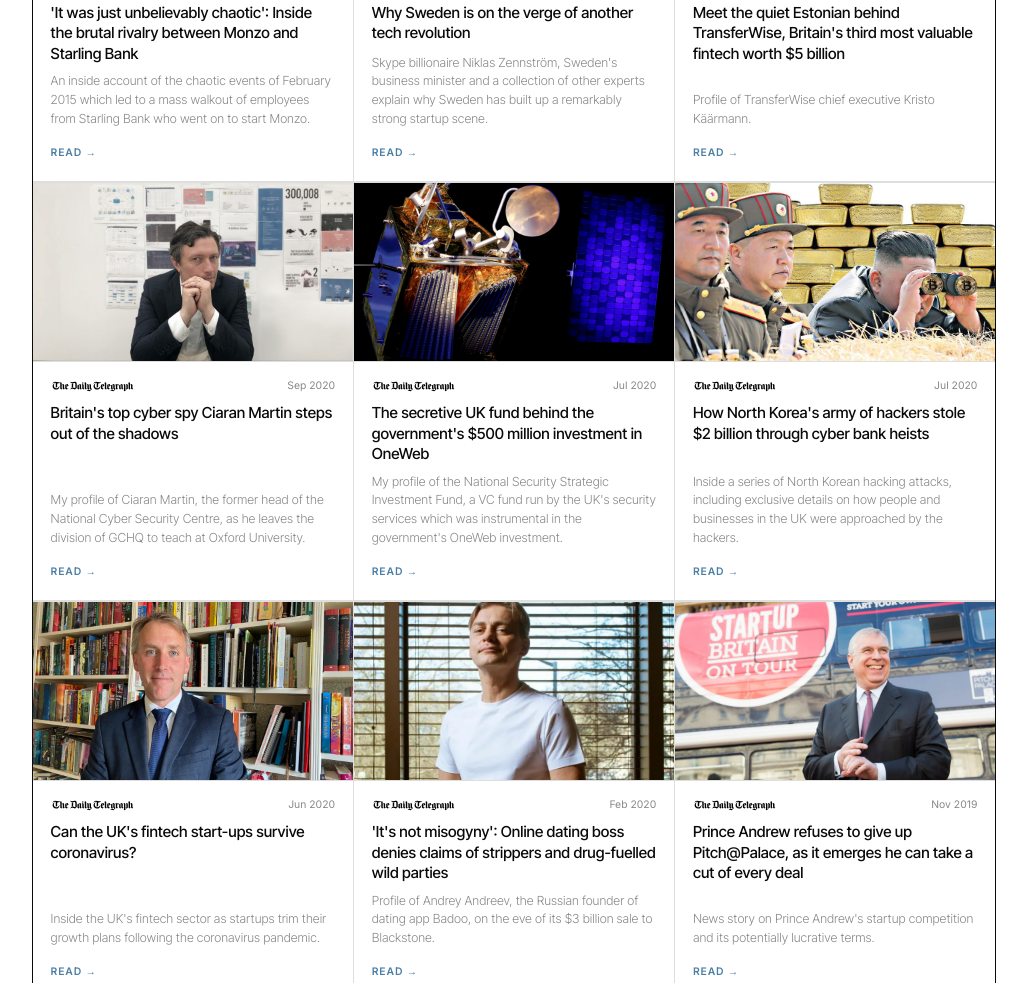
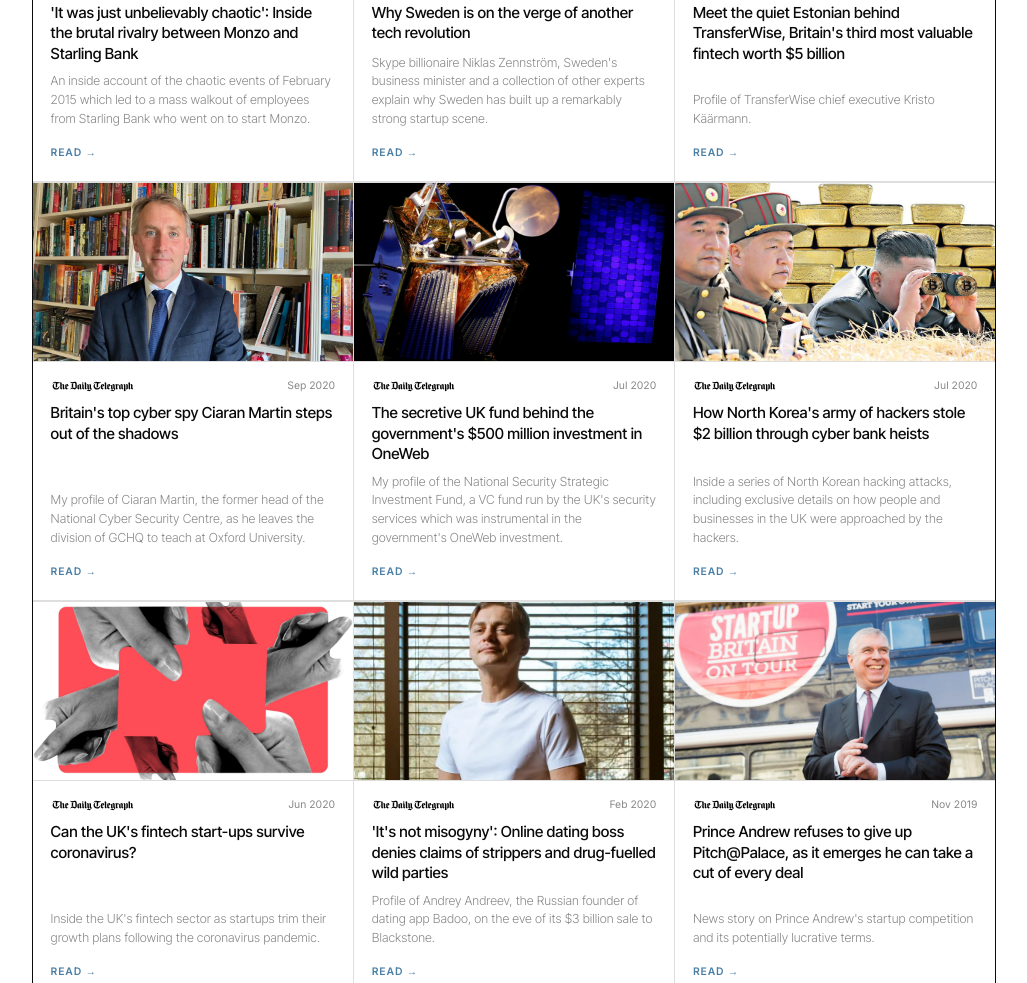
Before and after one commit to jamesliamcook/jamesliamcook.com, a plain HTML site: page writing.html in a window 1280 px wide. Shown: the part 882-1865 px from the top of the page, without its empty margins (126-1153 px from the left). Drawn offline with Linux system fonts and the light colour scheme.

Commit message:
Add files via upload

```diff
--- a/writing.html
+++ b/writing.html
@@ -105,7 +105,7 @@
 <span class="clip-card-read">Read →</span>
 </div>
 </a> <a class="clip-card" href="https://www.telegraph.co.uk/technology/2020/09/21/britains-top-cyber-spy-ciaran-martin-steps-shadows/" target="_blank">
-<img alt="" class="clip-thumb" decoding="async" loading="lazy" src="images/image-2_trans_NvBQzQNjv4BqEDjTm7JpzhSGR1_8ApEWQA1vLvhkMtVb21dMmpQBfEs.jpg"/>
+<img alt="" class="clip-thumb" decoding="async" loading="lazy" src="images/IMG_1095_trans_NvBQzQNjv4BqY0XMnE4berkpvWhc-fw2CJhRUwJo6XBGtuaDM9Pzn2s.webp"/>
 <div class="clip-card-body">
 <div class="clip-card-meta">
 <span class="clip-pub pub-telegraph"><img src="daily-telegraph.svg" alt="The Daily Telegraph" class="pub-logo-img"></span>
@@ -138,7 +138,7 @@
 <span class="clip-card-read">Read →</span>
 </div>
 </a> <a class="clip-card" href="https://www.telegraph.co.uk/technology/2020/06/07/can-uks-fintech-start-ups-survive-coronavirus/" target="_blank">
-<img alt="" class="clip-thumb" decoding="async" loading="lazy" src="images/IMG_1095_trans_NvBQzQNjv4BqY0XMnE4berkpvWhc-fw2CJhRUwJo6XBGtuaDM9Pzn2s.webp"/>
+<img alt="" class="clip-thumb" decoding="async" loading="lazy" src="images/MONZO2_trans_NvBQzQNjv4BqqVzuuqpFlyLIwiB6NTmJwfSVWeZ_vEN7c6bHu2jJnT8.jpg"/>
 <div class="clip-card-body">
 <div class="clip-card-meta">
 <span class="clip-pub pub-telegraph"><img src="daily-telegraph.svg" alt="The Daily Telegraph" class="pub-logo-img"></span>
```
